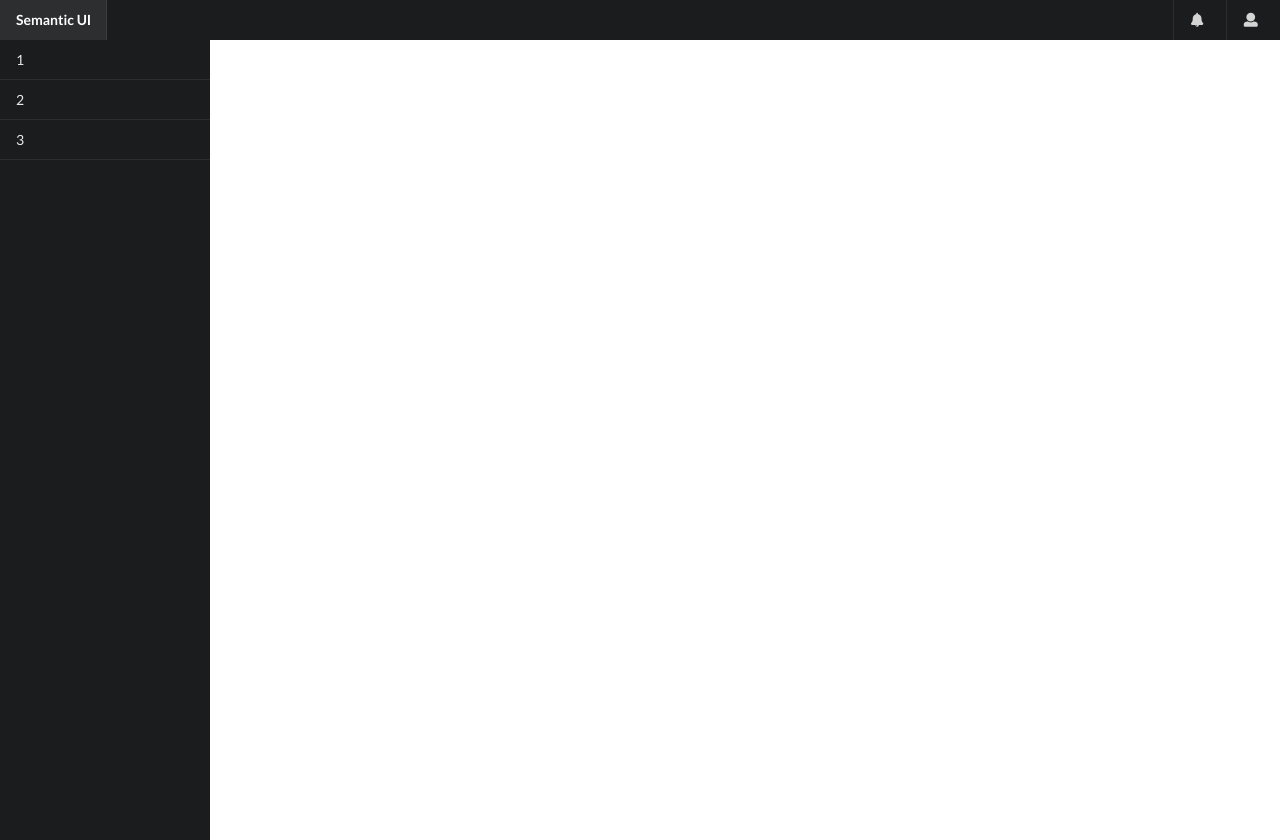
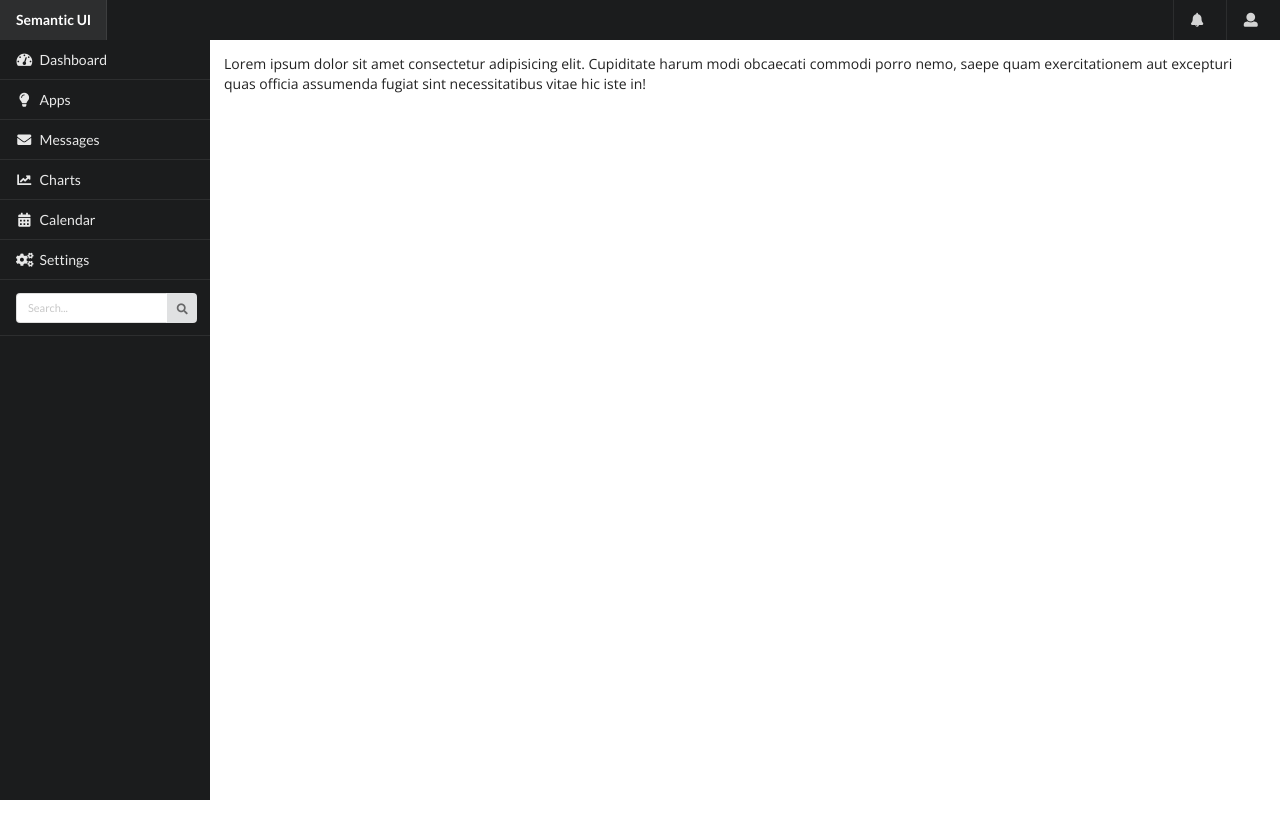
Before and after one commit to Chandu4221/semantic_ui_admin_template, a website: page index.html in a window 1280 px wide. Before the commit the page ends 800 px from the top, so only its background shows below. Drawn offline with nearby package versions, Linux system fonts and the light colour scheme.

Commit message:
main content responsive issue with grid fixed

```diff
--- a/css/style.css
+++ b/css/style.css
@@ -1,17 +1,37 @@
+@import url('https://fonts.googleapis.com/css?family=Open+Sans:400,700&display=swap');
+
 :root {
   --tablet: 768px;
   --smallMonitor: 992px;
   --largeMonitor: 1200px;
+  --font-family: 'Open Sans', sans-serif;
 }
-
-.ui.sidebar-menu {
+body {
+  font-family: var(--font-family) !important;
+}
+body ::-webkit-scrollbar {
+  width: 6px;
+}
+.ui.vertical.menu.sidebar-menu {
   margin-top: 40px !important;
+  /* padding-bottom: 40px !important; */
+  max-height: calc(100% - 40px) !important;
+  height: calc(100% - 40px) !important;
 }
-
+.ui.vertical.menu.sidebar-menu .item i.icon {
+  float: left;
+  margin: 0em 0.5em 0em 0em;
+}
+.main-content {
+  margin-top: 40px;
+}
 @media (min-width: 768px) {
-  .ui.sidebar-menu {
+  .ui.vertical.menu.sidebar-menu {
     visibility: visible;
-    transform: translate3d(0, 0, 0) !important;
+    transform: translate3d(0, 0, 0);
+  }
+  .main-content {
+    margin-left: 15rem;
   }
   .sidebar-menu-toggler {
     display: none !important;
--- a/index.html
+++ b/index.html
@@ -2,7 +2,10 @@
 <html lang="en">
   <head>
     <meta charset="UTF-8" />
-    <meta name="viewport" content="width=device-width, initial-scale=1.0" />
+    <meta
+      name="viewport"
+      content="width=device-width, initial-scale=1.0, maximum-scale=1.0"
+    />
     <meta http-equiv="X-UA-Compatible" content="ie=edge" />
     <link rel="stylesheet" href="css/semantic.css" />
     <link rel="stylesheet" href="css/style.css" />
@@ -13,19 +16,53 @@
 
     <div class="ui sidebar inverted vertical menu sidebar-menu" id="sidebar">
       <a class="item">
-        1
+        <div>
+          <i class="icon tachometer alternate"></i>
+          Dashboard
+        </div>
       </a>
       <a class="item">
-        2
+        <div>
+          <i class="icon lightbulb"></i>
+          Apps
+        </div>
+      </a>
+      <a href="#" class="item">
+        <div>
+          <i class="icon envelope"></i>
+          Messages
+        </div>
+      </a>
+      <a href="#" class="item">
+        <div>
+          <i class="icon chart line"></i>
+          Charts
+        </div>
+      </a>
+      <a href="#" class="item">
+        <div>
+          <i class="icon calendar alternate"></i>
+          Calendar
+        </div>
       </a>
       <a class="item">
-        3
+        <div><i class="cogs icon"></i>Settings</div>
       </a>
+      <div class="item">
+        <form action="#">
+          <div class="ui mini action input">
+            <input type="text" placeholder="Search..." />
+            <button class="ui mini icon button">
+              <i class=" search icon"></i>
+            </button>
+          </div>
+        </form>
+      </div>
     </div>
 
     <!-- sidebar -->
-    <!-- TODO: toggle the visible class on the small screen devices -->
     <!-- top nav -->
+
     <nav class="ui top fixed inverted menu">
       <div class="left menu">
         <a href="#" class="sidebar-menu-toggler item" data-target="#sidebar">
@@ -58,9 +95,21 @@
         </div>
       </div>
     </nav>
+
     <!-- top nav -->
 
-    <div class="pusher"></div>
+    <div class="pusher">
+      <div class="main-content">
+        <div class="ui grid padded">
+          <div class="column">
+            Lorem ipsum dolor sit amet consectetur adipisicing elit. Cupiditate
+            harum modi obcaecati commodi porro nemo, saepe quam exercitationem
+            aut excepturi quas officia assumenda fugiat sint necessitatibus
+            vitae hic iste in!
+          </div>
+        </div>
+      </div>
+    </div>
 
     <script src="js/jquery.min.js"></script>
     <script src="js/semantic.js"></script>
```
